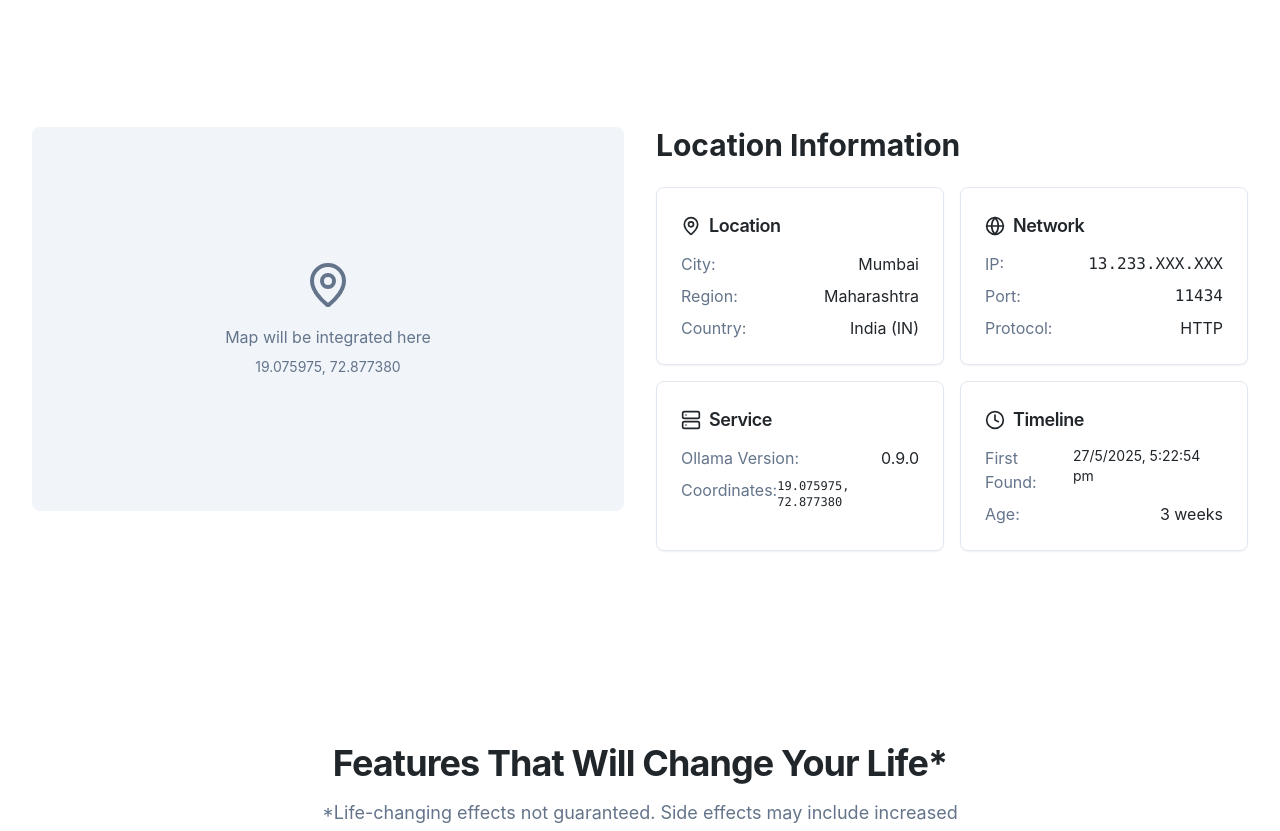
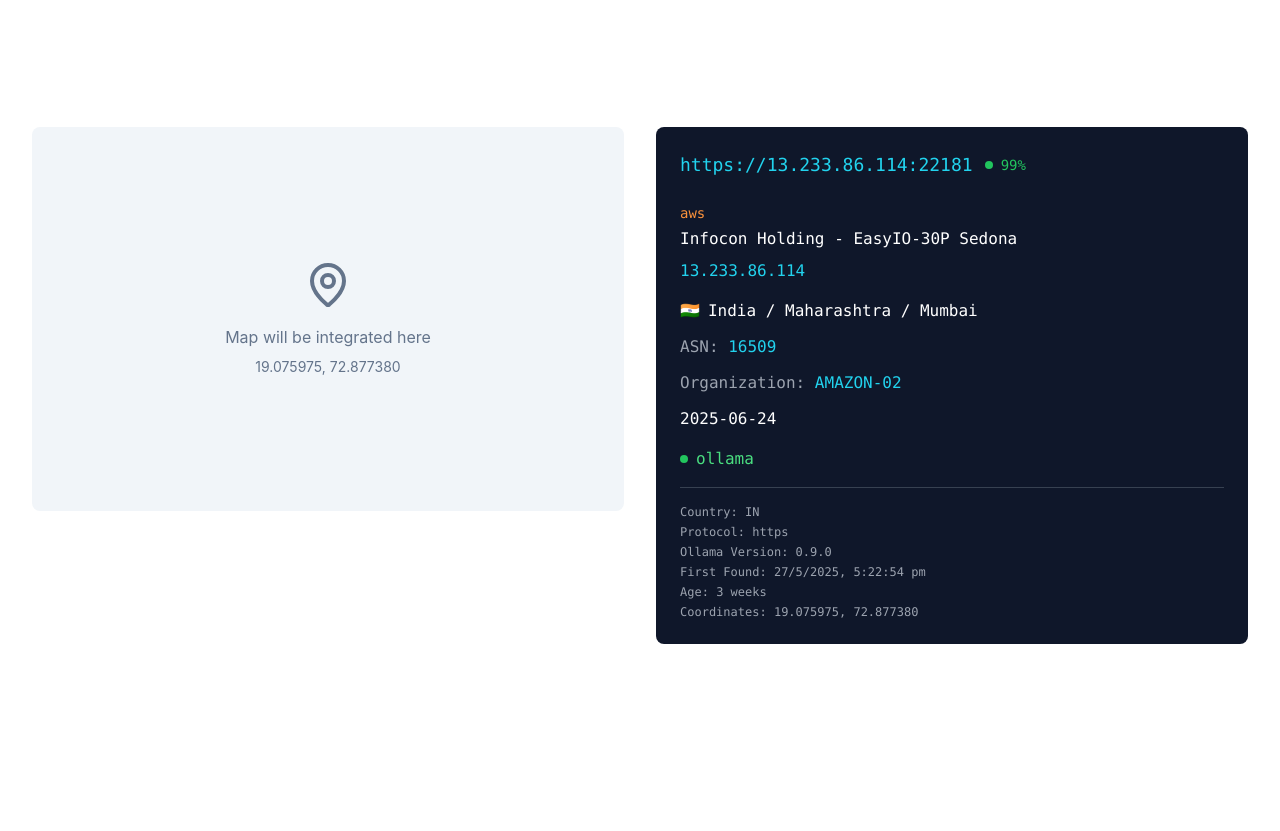
Before and after one commit to nileshevrywhr/sarcastic-react-starter-kit, a React (Vite) app: page / in a window 1280 px wide. Shown: the part 720-1551 px from the top of the page. Built offline with nearby package versions, Linux system fonts and the light colour scheme.

Commit message:
Refactor: Minimal UI for location info
-   Modified the LocationInfo component to display the provided data in a minimal UI, as per the screenshot.
-   Added a live green dot to indicate server online status.
-   Removed field name labels for brevity.

```diff
--- a/src/components/LocationInfo.tsx
+++ b/src/components/LocationInfo.tsx
@@ -1,21 +1,22 @@
 
-import { MapPin, Globe, Server, Clock, Calendar } from "lucide-react";
-import { Card, CardContent, CardHeader, CardTitle } from "@/components/ui/card";
+import { MapPin } from "lucide-react";
 
 const LocationInfo = () => {
   const locationData = {
     city: "Mumbai",
     country: "IN",
     country_name: "India",
-    ip: "13.233.XXX.XXX",
-    port: "11434",
-    protocol: "http",
+    ip: "13.233.86.114",
+    port: "22181",
+    protocol: "https",
     region: "Maharashtra",
     ollama_version: "0.9.0",
     first_found: "27/5/2025, 5:22:54 pm",
     age: "3 weeks",
     latitude: "19.075975",
     longitude: "72.877380",
+    organization: "Infocon Holding - EasyIO-30P Sedona",
+    asn: "16509"
   };
 
   return (
@@ -32,98 +33,65 @@ const LocationInfo = () => {
           </div>
         </div>
 
-        {/* Location Information */}
-        <div className="space-y-6">
-          <div>
-            <h2 className="text-3xl font-bold mb-6">Location Information</h2>
+        {/* Minimal Server Information */}
+        <div className="bg-slate-900 text-white p-6 rounded-lg font-mono">
+          {/* Header with URL and status */}
+          <div className="flex items-center gap-3 mb-6">
+            <span className="text-cyan-400 text-lg">
+              {locationData.protocol}://{locationData.ip}:{locationData.port}
+            </span>
+            <div className="flex items-center gap-2">
+              <div className="w-2 h-2 bg-green-500 rounded-full animate-pulse"></div>
+              <span className="text-green-500 text-sm">99%</span>
+            </div>
           </div>
 
-          <div className="grid grid-cols-1 md:grid-cols-2 gap-4">
-            <Card>
-              <CardHeader className="pb-3">
-                <CardTitle className="text-lg flex items-center gap-2">
-                  <MapPin className="h-5 w-5" />
-                  Location
-                </CardTitle>
-              </CardHeader>
-              <CardContent className="space-y-2">
-                <div className="flex justify-between">
-                  <span className="text-muted-foreground">City:</span>
-                  <span>{locationData.city}</span>
-                </div>
-                <div className="flex justify-between">
-                  <span className="text-muted-foreground">Region:</span>
-                  <span>{locationData.region}</span>
-                </div>
-                <div className="flex justify-between">
-                  <span className="text-muted-foreground">Country:</span>
-                  <span>{locationData.country_name} ({locationData.country})</span>
-                </div>
-              </CardContent>
-            </Card>
+          {/* Organization info */}
+          <div className="mb-4">
+            <div className="text-orange-400 text-sm mb-1">aws</div>
+            <div className="text-white mb-2">{locationData.organization}</div>
+            <div className="text-cyan-400">{locationData.ip}</div>
+          </div>
 
-            <Card>
-              <CardHeader className="pb-3">
-                <CardTitle className="text-lg flex items-center gap-2">
-                  <Globe className="h-5 w-5" />
-                  Network
-                </CardTitle>
-              </CardHeader>
-              <CardContent className="space-y-2">
-                <div className="flex justify-between">
-                  <span className="text-muted-foreground">IP:</span>
-                  <span className="font-mono">{locationData.ip}</span>
-                </div>
-                <div className="flex justify-between">
-                  <span className="text-muted-foreground">Port:</span>
-                  <span className="font-mono">{locationData.port}</span>
-                </div>
-                <div className="flex justify-between">
-                  <span className="text-muted-foreground">Protocol:</span>
-                  <span className="uppercase">{locationData.protocol}</span>
-                </div>
-              </CardContent>
-            </Card>
+          {/* Location */}
+          <div className="flex items-center gap-2 mb-3">
+            <span className="text-yellow-400">🇮🇳</span>
+            <span className="text-white">
+              {locationData.country_name} / {locationData.region} / {locationData.city}
+            </span>
+          </div>
 
-            <Card>
-              <CardHeader className="pb-3">
-                <CardTitle className="text-lg flex items-center gap-2">
-                  <Server className="h-5 w-5" />
-                  Service
-                </CardTitle>
-              </CardHeader>
-              <CardContent className="space-y-2">
-                <div className="flex justify-between">
-                  <span className="text-muted-foreground">Ollama Version:</span>
-                  <span>{locationData.ollama_version}</span>
-                </div>
-                <div className="flex justify-between">
-                  <span className="text-muted-foreground">Coordinates:</span>
-                  <span className="font-mono text-xs">
-                    {locationData.latitude}, {locationData.longitude}
-                  </span>
-                </div>
-              </CardContent>
-            </Card>
+          {/* ASN */}
+          <div className="mb-3">
+            <span className="text-gray-400">ASN: </span>
+            <span className="text-cyan-400">{locationData.asn}</span>
+          </div>
 
-            <Card>
-              <CardHeader className="pb-3">
-                <CardTitle className="text-lg flex items-center gap-2">
-                  <Clock className="h-5 w-5" />
-                  Timeline
-                </CardTitle>
-              </CardHeader>
-              <CardContent className="space-y-2">
-                <div className="flex justify-between">
-                  <span className="text-muted-foreground">First Found:</span>
-                  <span className="text-sm">{locationData.first_found}</span>
-                </div>
-                <div className="flex justify-between">
-                  <span className="text-muted-foreground">Age:</span>
-                  <span>{locationData.age}</span>
-                </div>
-              </CardContent>
-            </Card>
+          {/* Organization code */}
+          <div className="mb-3">
+            <span className="text-gray-400">Organization: </span>
+            <span className="text-cyan-400">AMAZON-02</span>
+          </div>
+
+          {/* Date */}
+          <div className="mb-4">
+            <span className="text-white">2025-06-24</span>
+          </div>
+
+          {/* Service indicator */}
+          <div className="flex items-center gap-2 mb-4">
+            <div className="w-2 h-2 bg-green-500 rounded-full"></div>
+            <span className="text-green-400">ollama</span>
+          </div>
+
+          {/* Additional fields for reference */}
+          <div className="border-t border-gray-700 pt-4 text-xs space-y-1 text-gray-400">
+            <div>Country: {locationData.country}</div>
+            <div>Protocol: {locationData.protocol}</div>
+            <div>Ollama Version: {locationData.ollama_version}</div>
+            <div>First Found: {locationData.first_found}</div>
+            <div>Age: {locationData.age}</div>
+            <div>Coordinates: {locationData.latitude}, {locationData.longitude}</div>
           </div>
         </div>
       </div>
```
